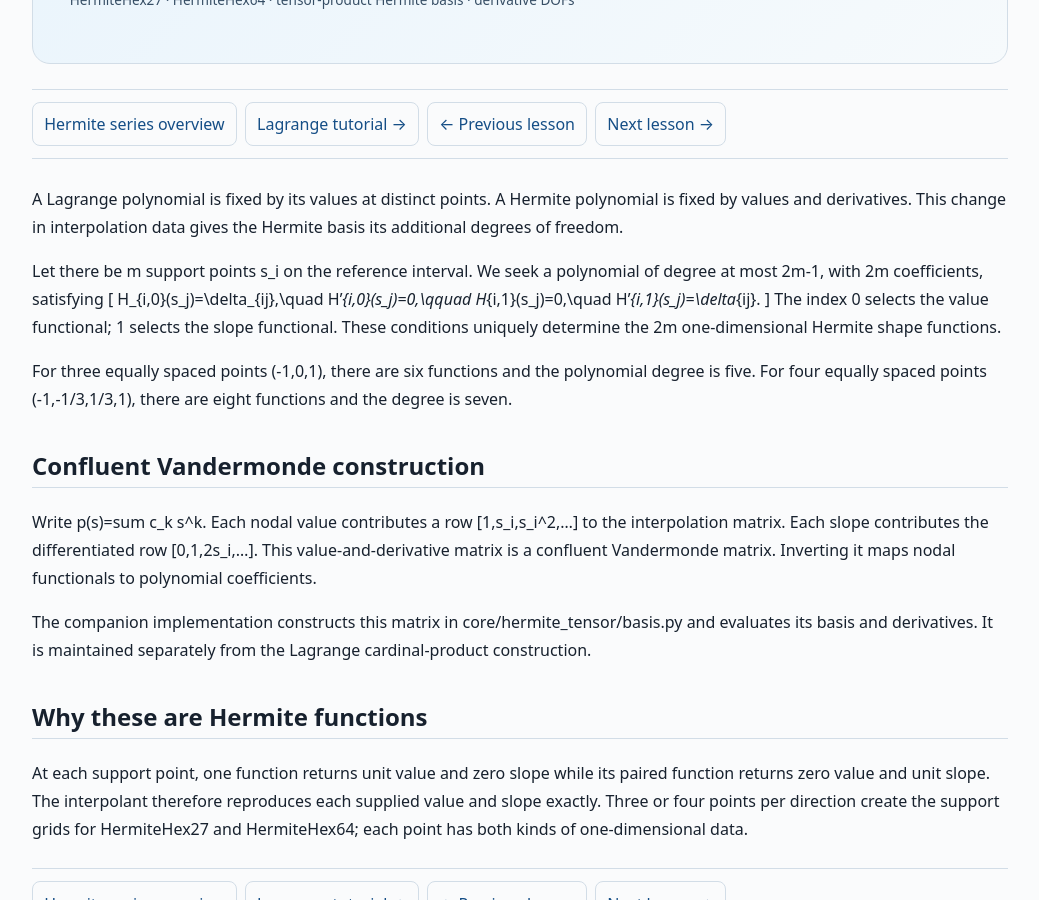
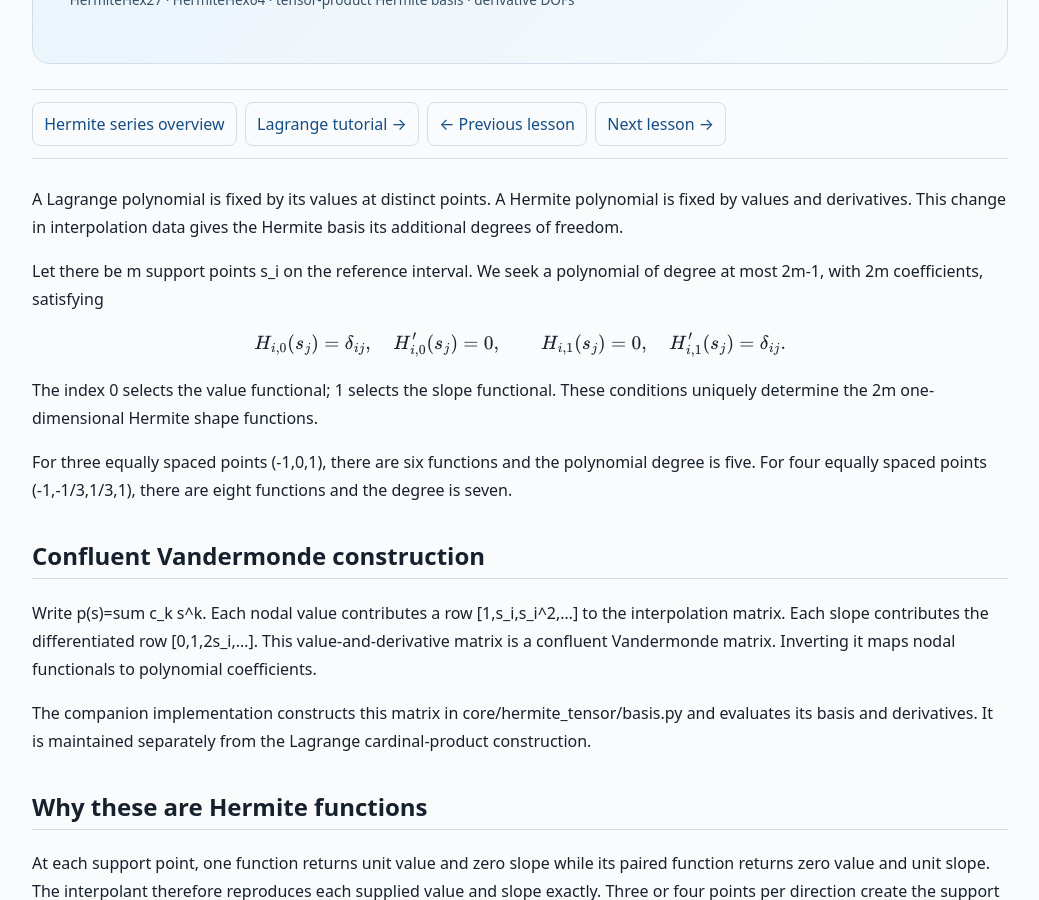
Before and after one commit to cognitiveforge630/cognitiveforge.github.io, a Jekyll site: the page built from tutorials/hermite/tutorial001/01-one-dimensional-hermite.md, in a window 1280 px wide and 900 px high, scrolled down 320 px. Shown: the whole window, without its empty margins (120-1159 px from the left). Built offline with Jekyll 4.4.1, drawn with Linux system fonts in a browser that asks for light colours.

Commit message:
Fix MathJax display formulas in Hermite tutorial 01-one-dimensional-hermite.md

```diff
--- a/tutorials/hermite/tutorial001/01-one-dimensional-hermite.md
+++ b/tutorials/hermite/tutorial001/01-one-dimensional-hermite.md
@@ -12,10 +12,15 @@ comments: true
 A Lagrange polynomial is fixed by its values at distinct points. A Hermite polynomial is fixed by values and derivatives. This change in interpolation data gives the Hermite basis its additional degrees of freedom.
 
 Let there be m support points s_i on the reference interval. We seek a polynomial of degree at most 2m-1, with 2m coefficients, satisfying
+
+<div class="hs-equation">
 \[
 H_{i,0}(s_j)=\delta_{ij},\quad H'_{i,0}(s_j)=0,\qquad
 H_{i,1}(s_j)=0,\quad H'_{i,1}(s_j)=\delta_{ij}.
+
 \]
+</div>
+
 The index 0 selects the value functional; 1 selects the slope functional. These conditions uniquely determine the 2m one-dimensional Hermite shape functions.
 
 For three equally spaced points (-1,0,1), there are six functions and the polynomial degree is five. For four equally spaced points (-1,-1/3,1/3,1), there are eight functions and the degree is seven.
```
